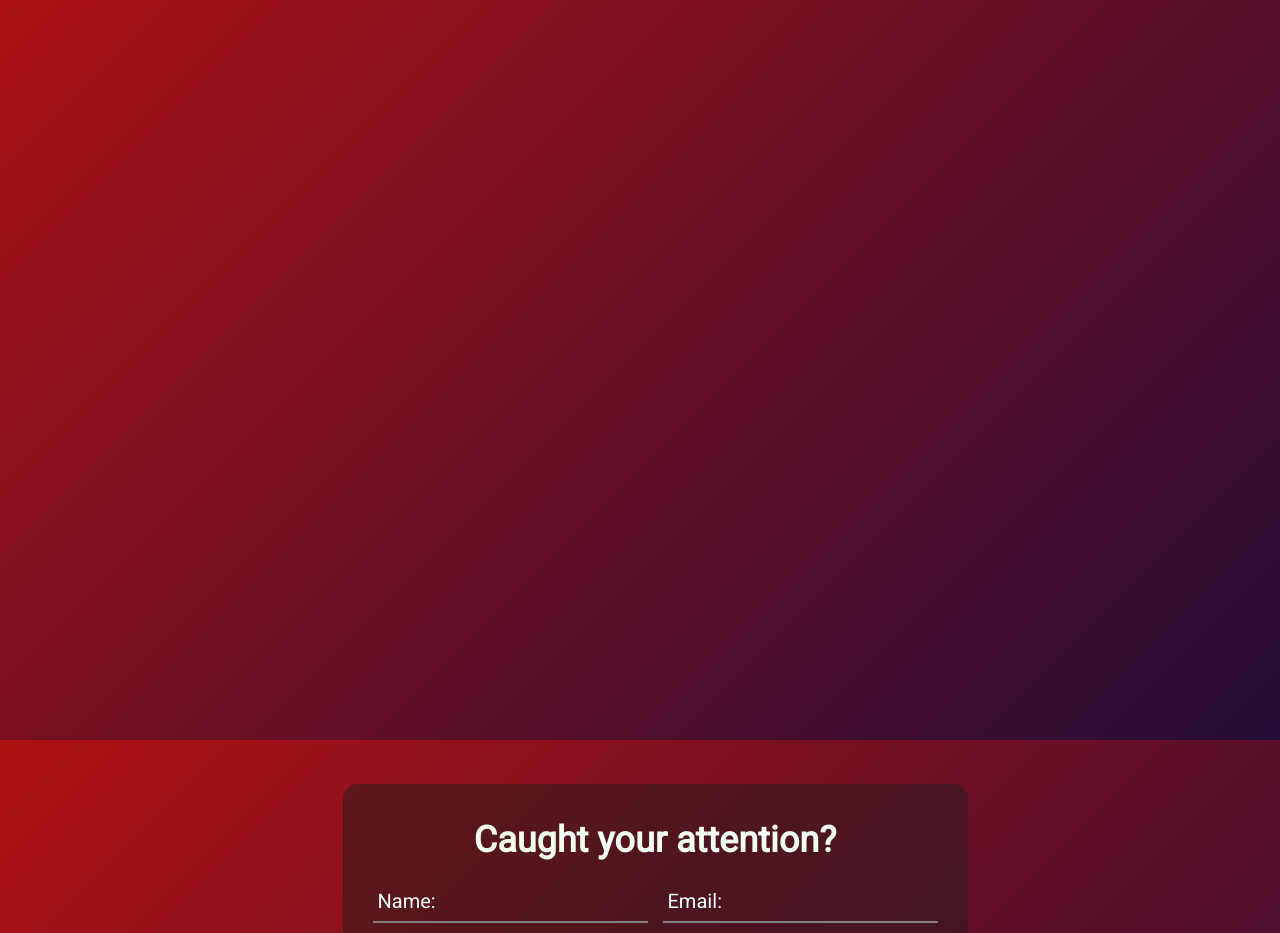
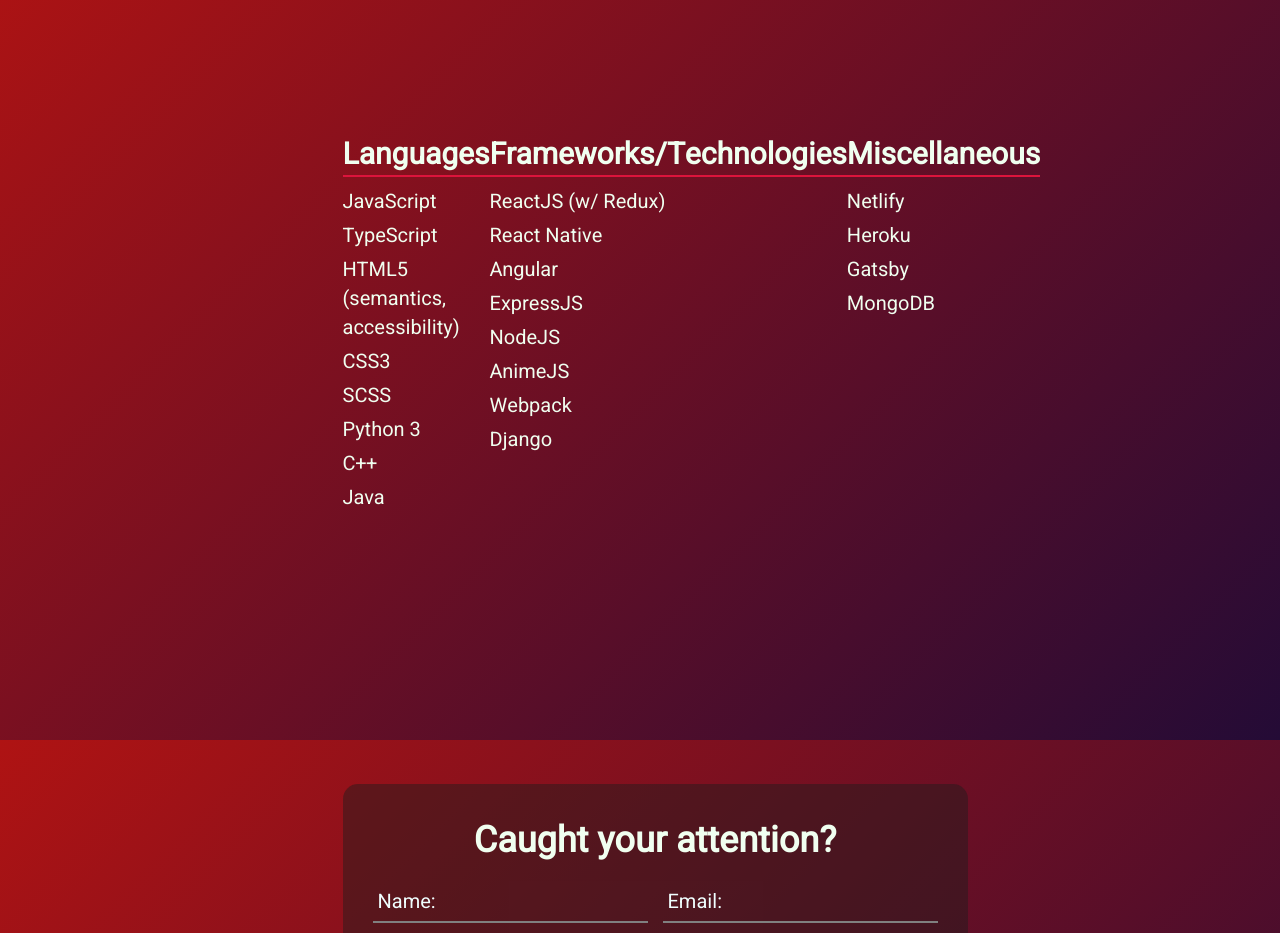
Before and after one commit to krushilnaik/krushilnaik.github.io, a React (Create React App) app: page / in a window 1280 px wide. Shown: the part 1660-2593 px from the top of the page. Built offline with nearby package versions, Linux system fonts and the light colour scheme.

Commit message:
Bug fixes
- Skill set no longer animates every time it enters the viewport

```diff
--- a/package.json
+++ b/package.json
@@ -7,11 +7,11 @@
 		"@fortawesome/fontawesome-svg-core": "^1.2.35",
 		"@fortawesome/free-solid-svg-icons": "^5.15.3",
 		"@fortawesome/react-fontawesome": "^0.1.14",
-		"animejs": "^3.2.1",
 		"emailjs-com": "^2.6.4",
 		"lodash.sample": "^4.2.1",
 		"node-sass": "^5.0.0",
 		"react": "^17.0.2",
+		"react-animate-on-scroll": "^2.1.5",
 		"react-dom": "^17.0.2",
 		"react-intersection-observer": "^8.32.0",
 		"react-scripts": "4.0.3",
--- a/public/index.html
+++ b/public/index.html
@@ -12,6 +12,11 @@
 			href="https://cdnjs.cloudflare.com/ajax/libs/font-awesome/5.15.3/css/all.min.css"
 			integrity="sha512-iBBXm8fW90+nuLcSKlbmrPcLa0OT92xO1BIsZ+ywDWZCvqsWgccV3gFoRBv0z+8dLJgyAHIhR35VZc2oM/gI1w=="
 			crossorigin="anonymous"
+		/>
+
+		<link
+			rel="stylesheet"
+			href="https://cdnjs.cloudflare.com/ajax/libs/animate.css/3.5.2/animate.min.css"
 		/>
 
 		<!-- <link rel="apple-touch-icon" href="%PUBLIC_URL%/logo192.png" /> -->
--- a/src/components/SkillSet.jsx
+++ b/src/components/SkillSet.jsx
@@ -1,47 +1,14 @@
-import anime from 'animejs';
-import React, { useContext, useEffect, useRef } from 'react';
+import React, { useContext } from 'react';
 
 import './scss/SkillSet.scss';
 import skills from '../json/skills.json';
 import { slugify } from '../utils/js/functions';
 import InView from 'react-intersection-observer';
 import { PageContext } from '../utils/js/contexts';
+import ScrollAnimation from 'react-animate-on-scroll';
 
 function SkillSet() {
 	const { setActivePage } = useContext(PageContext);
-
-	/**
-	 * @type {React.MutableRefObject<anime.AnimeInstance[]>}
-	 */
-	let animationDrivers = useRef([]);
-
-	useEffect(() => {
-		animationDrivers.current.push(
-			anime({
-				targets: `.skill-group h3`,
-				duration: 500,
-				translateX: [300, 0],
-				opacity: [0, 1],
-				easing: 'easeOutQuad',
-				delay: anime.stagger(200),
-				autoplay: false
-			})
-		);
-
-		for (const group of skills.map(skills => skills.group)) {
-			animationDrivers.current.push(
-				anime({
-					targets: `#${slugify(group)} ul li`,
-					duration: 500,
-					translateY: [150, 0],
-					opacity: [0, 1],
-					easing: 'easeOutQuad',
-					delay: anime.stagger(100, { start: 500 }),
-					autoplay: false
-				})
-			);
-		}
-	});
 
 	return (
 		<InView
@@ -50,22 +17,35 @@ function SkillSet() {
 			threshold={0.7}
 			onChange={(inView, _entry) => {
 				inView && setActivePage('What I know');
-				animationDrivers.current.forEach(animation => animation.play());
 			}}
 		>
 			<div className='content'>
-				{skills.map(skillGroup => (
+				{skills.map((skillGroup, i) => (
 					<div
 						key={slugify(skillGroup.group)}
 						id={slugify(skillGroup.group)}
 						className='skill-group'
 					>
-						<h3>{skillGroup.group}</h3>
+						<ScrollAnimation
+							animateIn='fadeInRight'
+							animateOnce={true}
+							delay={i * (500 / skills.length)}
+						>
+							<h3>{skillGroup.group}</h3>
+						</ScrollAnimation>
 						<ul>
 							{/* Plan to have each of these link both a deployed site using that technology */}
 							{/* or the GitHub repo behind the deployed site. Site viewer's choice */}
-							{skillGroup.skills.map(skill => (
-								<li key={slugify(skill)}>{skill}</li>
+							{skillGroup.skills.map((skill, j) => (
+								<li key={slugify(skill)}>
+									<ScrollAnimation
+										animateIn='fadeInUp'
+										animateOnce={true}
+										delay={j * (500 / skillGroup.skills.length) + 100}
+									>
+										{skill}
+									</ScrollAnimation>
+								</li>
 							))}
 						</ul>
 					</div>
```
Also changed, not shown: 1 other file (tests, documents, lock files or other folders).
